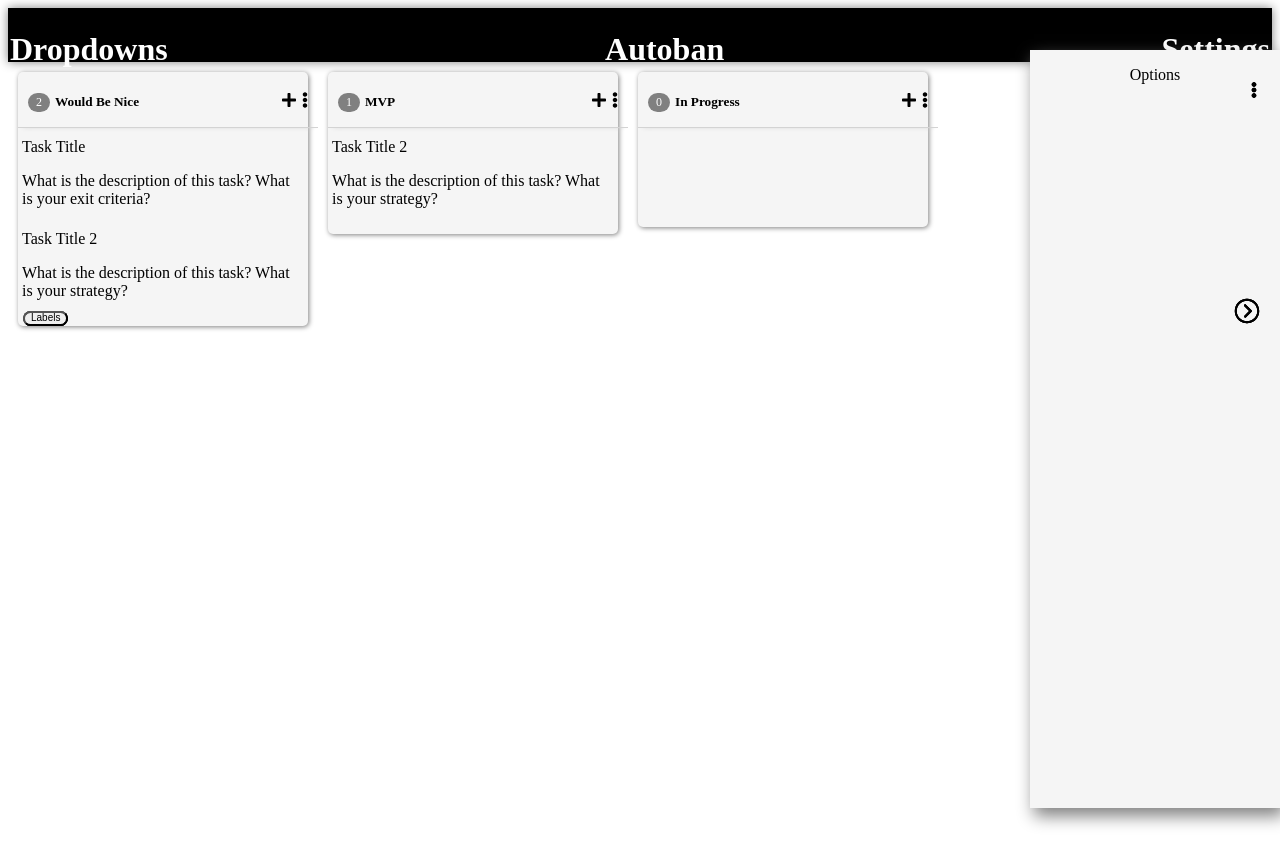
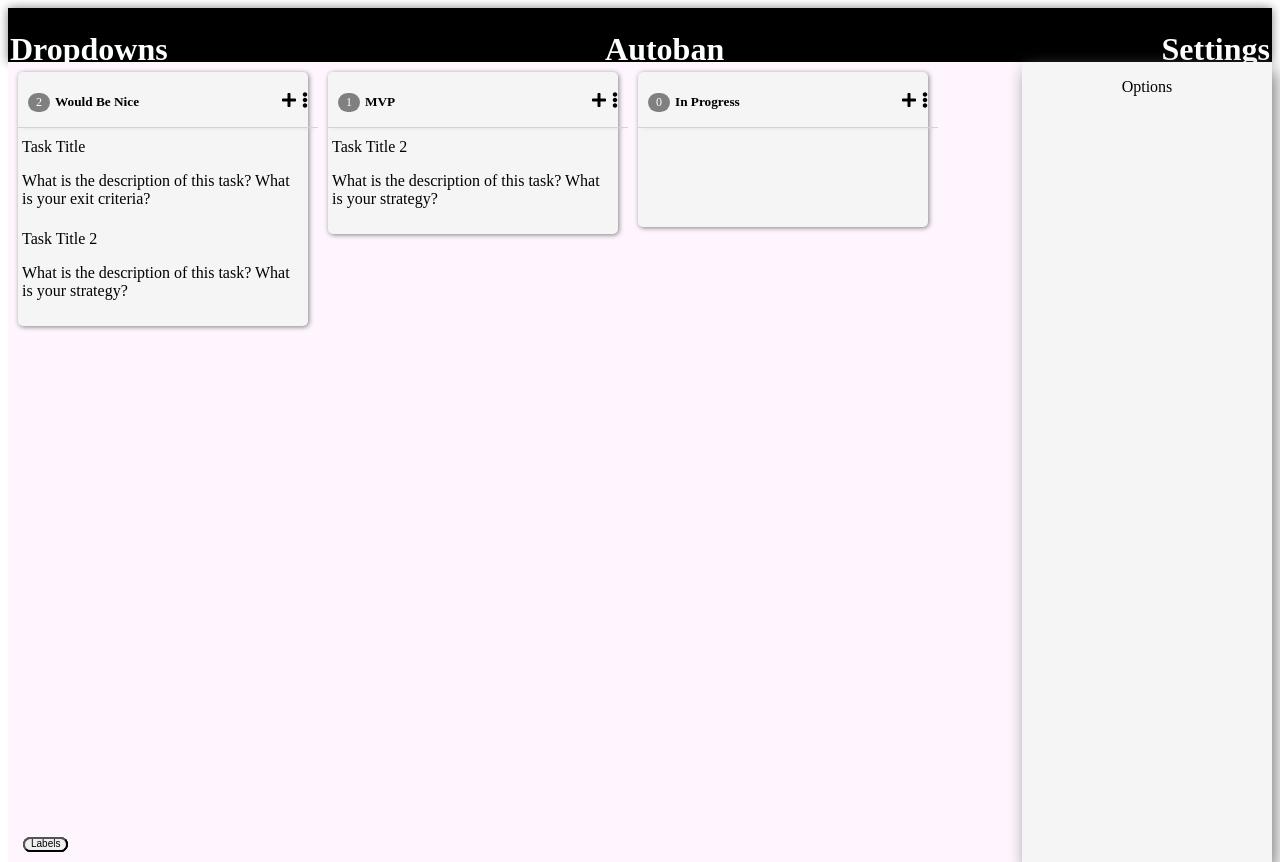
Before and after one commit to TheAutobanApp/Autoban, a React (Create React App) app in the folder client/: page / in a window 1280 px wide. Both pictures are taken after a click on the element "Settings". Before the commit the page ends 808 px from the top, so only its background shows below. Built offline with nearby package versions, Linux system fonts and the light colour scheme; the HTML template or start-up script is replaced by a standard one.

Commit message:
fixed overflow on view, moved drawer to project view, added background color

```diff
--- a/client/src/App.js
+++ b/client/src/App.js
@@ -36,9 +36,8 @@ function App() {
   ];
 
   return (
-    <div>
+    <div style={{height: '100vh'}}>
       <Navbar drawer={drawer} setdrawer={setDrawer} />
-      <OptionsDrawer drawer={drawer} />
       <ProjectView>
         <Column title="Would Be Nice">
           {dummy.map(
@@ -63,6 +62,8 @@ function App() {
           )}
         </Column>
         <Column title="In Progress"></Column>
+
+      <OptionsDrawer drawer={drawer} />
       </ProjectView>
     </div>
   );
--- a/client/src/components/OptionsDrawer.js
+++ b/client/src/components/OptionsDrawer.js
@@ -7,12 +7,12 @@ function OptionsDrawer(props) {
       <div
         style={{
           width: '250px',
-          height: '94.8vh',
+          height: '100%',
           backgroundColor: 'whitesmoke',
           boxShadow: '4px 8px 16px gray',
           position: 'absolute',
           right: 0,
-          top: 50,
+          top: 0,
           display: 'flex',
           justifyContent: 'center',
         }}
--- a/client/src/styles/style.css
+++ b/client/src/styles/style.css
@@ -1,3 +1,12 @@
+:root {
+    --background-color: linear-gradient(45deg, rgb(255, 245, 255), rgb(255, 245, 255))
+}
+
+body {
+    height: 100vh;
+    overflow: hidden;
+}
+
 /* navbar */
 .navbar {
     display: flex;
@@ -15,6 +24,7 @@
     width: 100%;
     display: flex;
     position: relative;
+    background: linear-gradient(45deg, rgb(255, 245, 255), rgb(255, 245, 255))
 }
 
 /* column */
```
